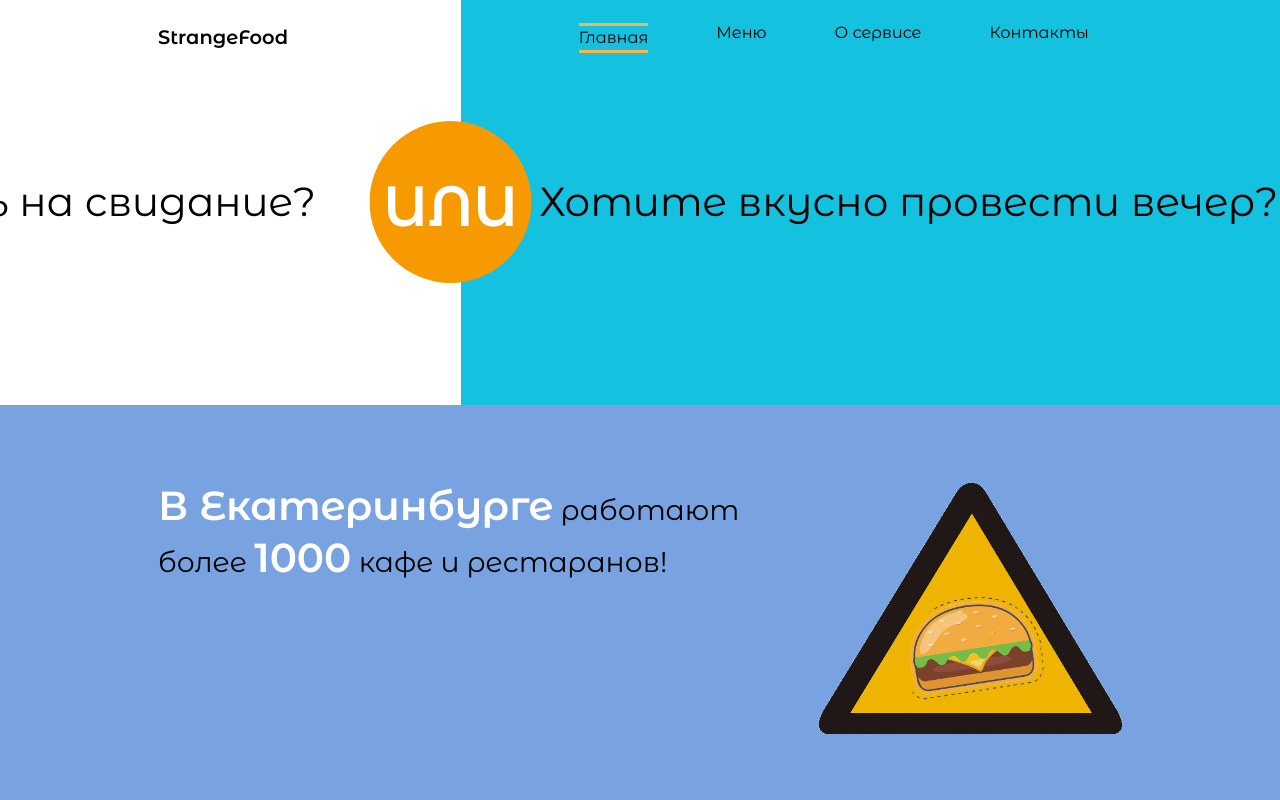
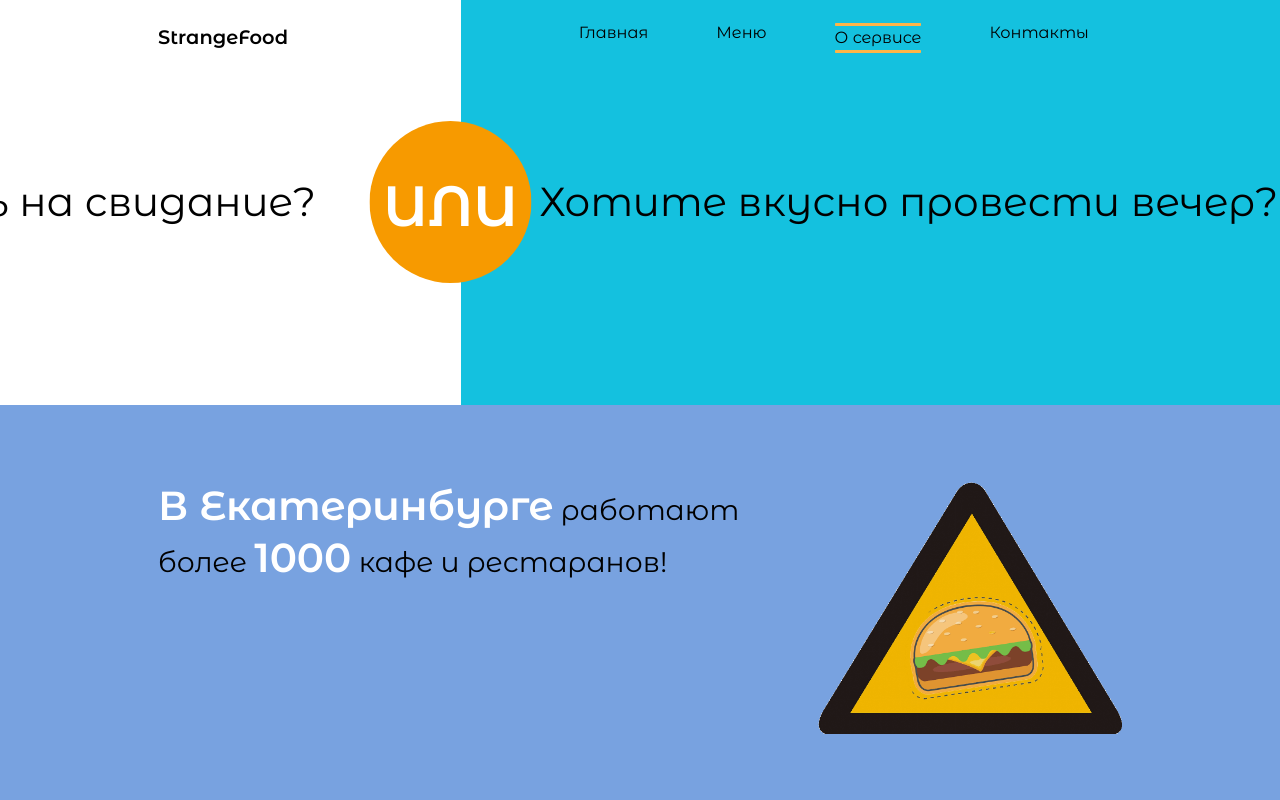
Before and after one commit to Shutcing/About, a plain HTML site: page index.html in a window 1280 px wide. Shown: the top 800 px of the page. Drawn offline with Linux system fonts and the light colour scheme.

Commit message:
Update index.html

```diff
--- a/index.html
+++ b/index.html
@@ -42,13 +42,13 @@
 				<nav class='header__menu __menu'>
 					<ul class='menu__list'>
 						<li class='menu__item'>
-							<a href='../Main_page/Main.html' class='menu__link cool-link'>Главная</a>
+							<a href='../Main_page/Main.html' class='menu__link'>Главная</a>
 						</li>
 						<li class='menu__item'>
 							<a href='../Menu/Menu.html' class='menu__link'>Меню</a>
 						</li>
 						<li class='menu__item'>
-							<a class='menu__link'>О сервисе</a>
+							<a class='menu__link cool-link'>О сервисе</a>
 						</li>
 						<li class='menu__item'>
 							<a class='menu__link'>Контакты</a>
```
